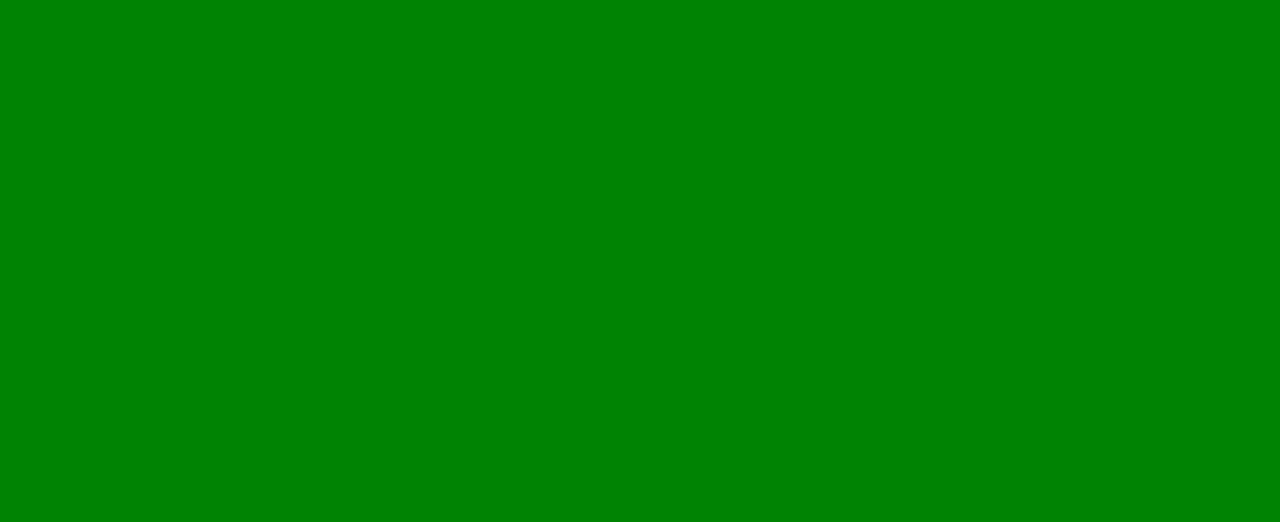
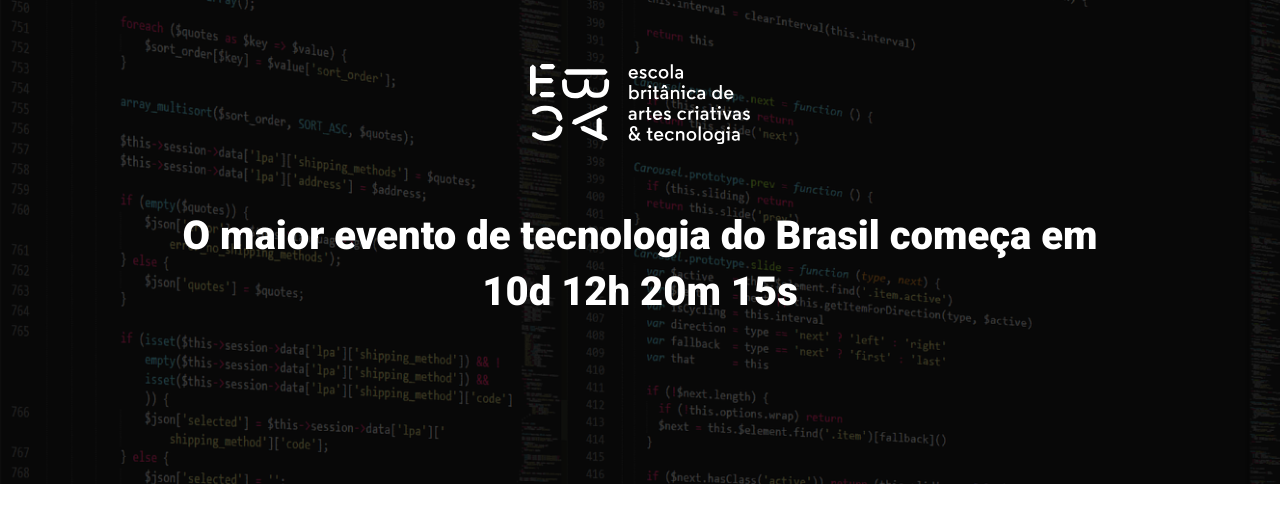
Before and after one commit to KarolinePodlasinski83/ebac_tech_talks, a website built with Parcel: page src/index.html in a window 1280 px wide. Built offline with nearby package versions, Linux system fonts and the light colour scheme.

Commit message:
criando o hero

```diff
--- a/src/index.html
+++ b/src/index.html
@@ -3,13 +3,25 @@
 <head>
     <meta charset="UTF-8">
     <meta name="viewport" content="width=device-width, initial-scale=1.0">
-    <title>EBAC TECH TALKS</title>
+    <title>EBAC Tech Talks</title>
+    <link rel="preconnect" href="https://fonts.googleapis.com">
+    <link rel="preconnect" href="https://fonts.gstatic.com" crossorigin>
+    <link href="https://fonts.googleapis.com/css2?family=Roboto:wght@400;700;900&display=swap" rel="stylesheet">
 
     <link rel="stylesheet" href="./styles/main.scss">
 
 </head>
 <body>
+    <header class="hero">
+        <div class="container">
+            <img class="hero__logo" src="./images/ebac_logo.svg" alt="EBAC">
+            <p class="hero__text">
+                O maior evento de tecnologia do Brasil começa em 10d 12h 20m 15s
+            </p>
+        </div>
 
+
+    </header>
 
 
     <scripts src="./scripts/main.js"></scripts>
--- /dev/null
+++ b/src/styles/_hero.scss
@@ -0,0 +1,53 @@
+.hero {
+    padding-top: 64px;
+    padding-bottom: 100px;
+    background-image: url(../images/fundo.png);
+    background-repeat: no-repeat;
+    background-size: cover;
+    position: relative;
+
+    .container {
+        position: relative;
+    }
+
+    &::before {
+        position: absolute;
+        top: 0;
+        left: 0;
+        width: 100%;
+        height: 100%;
+        background-color: #000;
+        content: '';
+        opacity: .7;
+    }
+
+    &__text {
+        margin-top: 64px;
+        margin-bottom: 64px;
+        font-size: 40px;
+        line-height: 56px;
+        font-weight: 800;
+        text-align: center;
+    }
+
+    &__logo {
+        margin: 0 auto;
+        height: 80px;
+        display: block;
+    }
+
+    @media (max-width: 640px) {
+        padding: 40px 0;
+
+        &__logo {
+            height: 40px;
+        }
+
+        &__text {
+            font-size: 22px;
+            line-height: 24px;
+            margin: 24px 0;
+        }
+    }
+
+}
--- a/src/styles/main.scss
+++ b/src/styles/main.scss
@@ -1,12 +1,23 @@
-
+@use './hero';
 
 * {
     margin: 0;
     padding: 0;
     box-sizing: border-box;
-
+    font-family: "Roboto", sans-serif;
+    color: #fff;
 }
 
-body {
-    background-color: green;
+.container {
+    max-width: 960px;
+    width: 100%;
+    margin: 0 auto;
+
+    @media (max-width: 640px) {
+        max-width: 80%;
+    }
+
+    @media (max-width: 1024px) {
+        max-width: 90%;
+    }
 }
```
